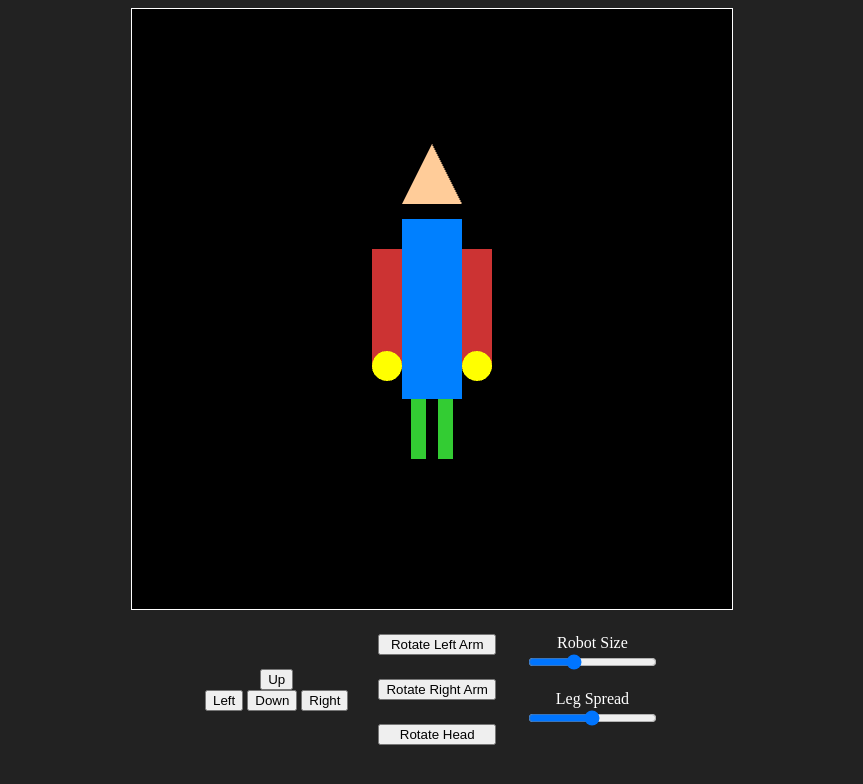
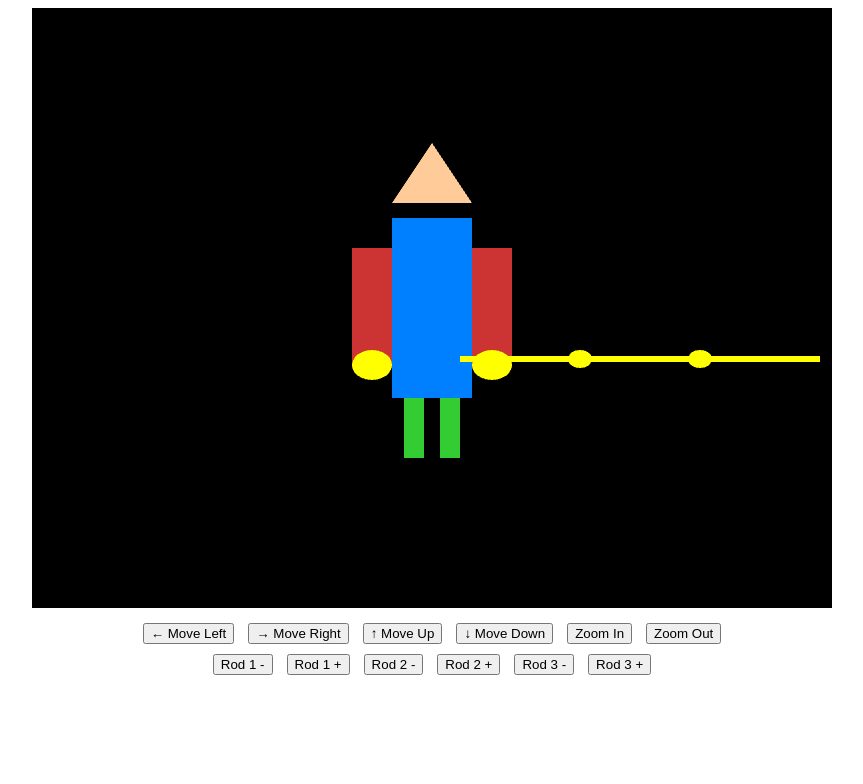
Before and after one commit to pruelinadi09/ComputerGraphics, a plain HTML site: page HW2/index.html in a window 1280 px wide. Shown: the whole page, without its empty margins (208-1071 px from the left). Drawn offline with Linux system fonts and the light colour scheme.

Commit message:
HW2 update

```diff
--- a/HW2/WebGL.js
+++ b/HW2/WebGL.js
@@ -64,7 +64,7 @@ function createCircleVertices(cx, cy, r, segments = 24) {
     return vertices;
 }
 
-
+//==================== robot =========================
 const robotParts = {
     body: [
         -0.1, -0.3,  0.1, -0.3,  0.1, 0.3,
@@ -103,9 +103,42 @@ const positions = [].concat(
     robotParts.rightHand,
     robotParts.leftHand
 );
-
 gl.bufferData(gl.ARRAY_BUFFER, new Float32Array(positions), gl.STATIC_DRAW);
 
+//==================== fishing rod =========================
+function createRodSegment(length = 0.3, thickness = 0.02) {
+    return [
+        0, 0,
+        length, 0,
+        length, thickness,
+        0, 0,
+        length, thickness,
+        0, thickness
+    ];
+}
+
+const rod = {
+    segment1: createRodSegment(),
+    joint1: createCircleVertices(0, 0.01, 0.03),
+    segment2: createRodSegment(),
+    joint2: createCircleVertices(0, 0.01, 0.03),
+    segment3: createRodSegment()
+};
+
+
+//==================== draw =========================
+function multiplyMatrix(a, b) {
+    const result = [];
+    for (let row = 0; row < 3; row++) {
+        for (let col = 0; col < 3; col++) {
+            result[row * 3 + col] =
+                a[row * 3 + 0] * b[0 * 3 + col] +
+                a[row * 3 + 1] * b[1 * 3 + col] +
+                a[row * 3 + 2] * b[2 * 3 + col];
+        }
+    }
+    return result;
+}
 const positionLocation = gl.getAttribLocation(program, "a_position");
 gl.enableVertexAttribArray(positionLocation);
 gl.vertexAttribPointer(positionLocation, 2, gl.FLOAT, false, 0, 0);
@@ -113,16 +146,18 @@ gl.vertexAttribPointer(positionLocation, 2, gl.FLOAT, false, 0, 0);
 const colorLocation = gl.getUniformLocation(program, "u_color");
 const matrixLocation = gl.getUniformLocation(program, "u_matrix");
 
-let offsetX = 0, offsetY = 0, scale = 1, legSpread = 0.5;
+let offsetX = 0, offsetY = 0, scale = 1;
+let rodAngles = [0, 0, 0];
 
 function drawScene() {
     gl.clear(gl.COLOR_BUFFER_BIT);
-    const matrix = [
+    const baseMatrix = [
         scale, 0, 0,
         0, scale, 0,
         offsetX, offsetY, 1
     ];
-    gl.uniformMatrix3fv(matrixLocation, false, matrix);
+    gl.uniformMatrix3fv(matrixLocation, false, baseMatrix);
+    gl.bufferData(gl.ARRAY_BUFFER, new Float32Array(positions), gl.STATIC_DRAW);
 
     let partCount = 0;
 
@@ -140,8 +175,65 @@ function drawScene() {
     drawPart(6, [0.2, 0.8, 0.2, 1.0]); // Right Leg
     drawPart(robotParts.rightHand.length / 2, [1.0, 1.0, 0.0, 1.0]);
     drawPart(robotParts.leftHand.length / 2, [1.0, 1.0, 0.0, 1.0]);
+
+    //==================== draw rod=========================
+    function drawRod() {
+        function drawRodSegment(segment, matrix) {
+            gl.uniformMatrix3fv(matrixLocation, false, matrix);
+            gl.bufferData(gl.ARRAY_BUFFER, new Float32Array(segment), gl.STATIC_DRAW);
+            gl.drawArrays(gl.TRIANGLES, 0, segment.length / 2);
+        }
+
+        function drawJoint(joint, matrix) {
+            gl.uniformMatrix3fv(matrixLocation, false, matrix);
+            gl.bufferData(gl.ARRAY_BUFFER, new Float32Array(joint), gl.STATIC_DRAW);
+            gl.drawArrays(gl.TRIANGLES, 0, joint.length / 2);
+        }
+
+        // Base matrix near right hand
+        let matrix = multiplyMatrix(baseMatrix, [
+            1, 0, 0,
+            0, 1, 0,
+            0.07, -0.18, 1
+        ]);
+        let rotation = [
+            Math.cos(rodAngles[0]), -Math.sin(rodAngles[0]), 0,
+            Math.sin(rodAngles[0]),  Math.cos(rodAngles[0]), 0,
+            0, 0, 1
+        ];
+        matrix = multiplyMatrix(matrix, rotation);
+        drawRodSegment(rod.segment1, matrix);
+
+        matrix = multiplyMatrix(matrix, [
+            1, 0, 0,
+            0, 1, 0,
+            0.3, 0, 1
+        ]);
+        drawJoint(rod.joint1, matrix);
+
+        matrix = multiplyMatrix(matrix, [
+            Math.cos(rodAngles[1]), -Math.sin(rodAngles[1]), 0,
+            Math.sin(rodAngles[1]),  Math.cos(rodAngles[1]), 0,
+            0, 0, 1
+        ]);
+        drawRodSegment(rod.segment2, matrix);
+
+        matrix = multiplyMatrix(matrix, [
+            1, 0, 0,
+            0, 1, 0,
+            0.3, 0, 1
+        ]);
+        drawJoint(rod.joint2, matrix);
+
+        matrix = multiplyMatrix(matrix, [
+            Math.cos(rodAngles[2]), -Math.sin(rodAngles[2]), 0,
+            Math.sin(rodAngles[2]),  Math.cos(rodAngles[2]), 0,
+            0, 0, 1
+        ]);
+        drawRodSegment(rod.segment3, matrix);
+    }
+    drawRod();
 }
-
 
 gl.clearColor(0.0, 0.0, 0.0, 1.0);
 drawScene();
@@ -163,20 +255,21 @@ function moveDown() {
     offsetY -= 0.05;
     drawScene();
 }
-function setScale(val) {
-    scale = parseFloat(val);
+// function setScale(val) {
+//     scale = parseFloat(val);
+//     drawScene();
+// }
+function zoomIn() {
+    scale *= 1.1;
     drawScene();
 }
-function rotateLeftArm() {
-    alert("Left arm rotation not implemented in this basic version.");
+
+function zoomOut() {
+    scale *= 0.9;
+    drawScene();
 }
-function rotateRightArm() {
-    alert("Right arm rotation not implemented in this basic version.");
+
+function rotateRod(index, delta) {
+    rodAngles[index] += delta;
+    drawScene();
 }
-function rotateHead() {
-    alert("Head rotation not implemented in this basic version.");
-}
-function setLegSpread(val) {
-    legSpread = parseFloat(val);
-    alert("Leg spread not implemented visually in this basic version.");
-}
--- a/HW2/index.html
+++ b/HW2/index.html
@@ -1,4 +1,4 @@
-<!DOCTYPE html>
+<!-- <!DOCTYPE html>
 <html lang="en">
 <head>
     <meta charset="UTF-8">
@@ -31,11 +31,48 @@
                 <input type="range" id="scaleSlider" min="0.5" max="2" step="0.1" value="1" onchange="setScale(this.value)">
             </div><br>
             <div class="slider-group">
-                <label for="legSpreadSlider">Leg Spread</label>
+                <label for="ballRotateSlider">Rotate Rod</label>
                 <input type="range" id="legSpreadSlider" min="0" max="1" step="0.1" value="0.5" onchange="setLegSpread(this.value)">
             </div>
         </div>
     </div>
     <script src="WebGL.js"></script>
 </body>
+</html> -->
+
+<!DOCTYPE html>
+<html lang="en">
+<head>
+    <meta charset="UTF-8">
+    <title>WebGL Robot with Fishing Rod</title>
+    <style>
+        canvas { background-color: #000; display: block; margin: auto; }
+        .controls {
+            text-align: center;
+            margin-top: 10px;
+        }
+        button {
+            margin: 5px;
+        }
+    </style>
+</head>
+<body>
+    <canvas id="glCanvas" width="800" height="600"></canvas>
+    <div class="controls">
+        <button onclick="moveLeft()">← Move Left</button>
+        <button onclick="moveRight()">→ Move Right</button>
+        <button onclick="moveUp()">↑ Move Up</button>
+        <button onclick="moveDown()">↓ Move Down</button>
+        <button onclick="zoomIn()">Zoom In</button>
+        <button onclick="zoomOut()">Zoom Out</button>
+        <br>
+        <button onclick="rotateRod(0, -0.1)">Rod 1 -</button>
+        <button onclick="rotateRod(0, 0.1)">Rod 1 +</button>
+        <button onclick="rotateRod(1, -0.1)">Rod 2 -</button>
+        <button onclick="rotateRod(1, 0.1)">Rod 2 +</button>
+        <button onclick="rotateRod(2, -0.1)">Rod 3 -</button>
+        <button onclick="rotateRod(2, 0.1)">Rod 3 +</button>
+    </div>
+    <script src="WebGL.js"></script>
+</body>
 </html>
```
